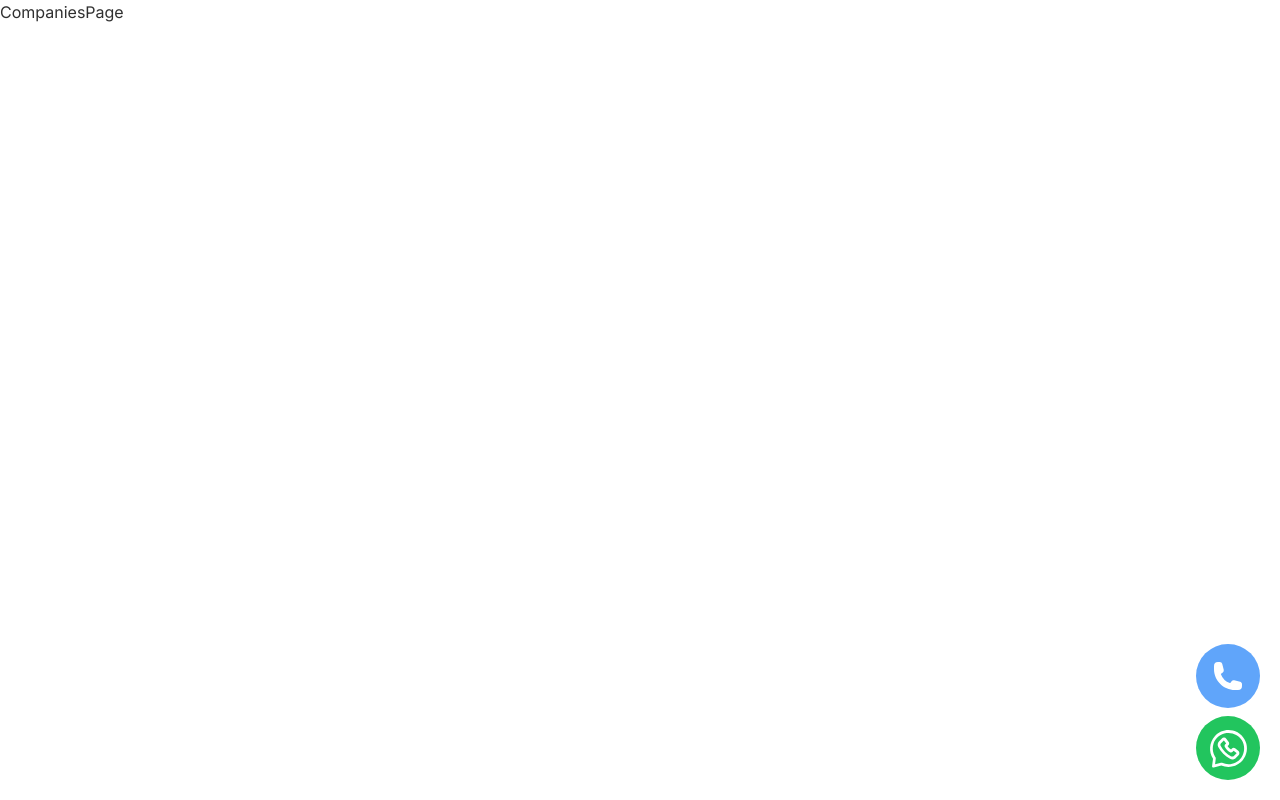
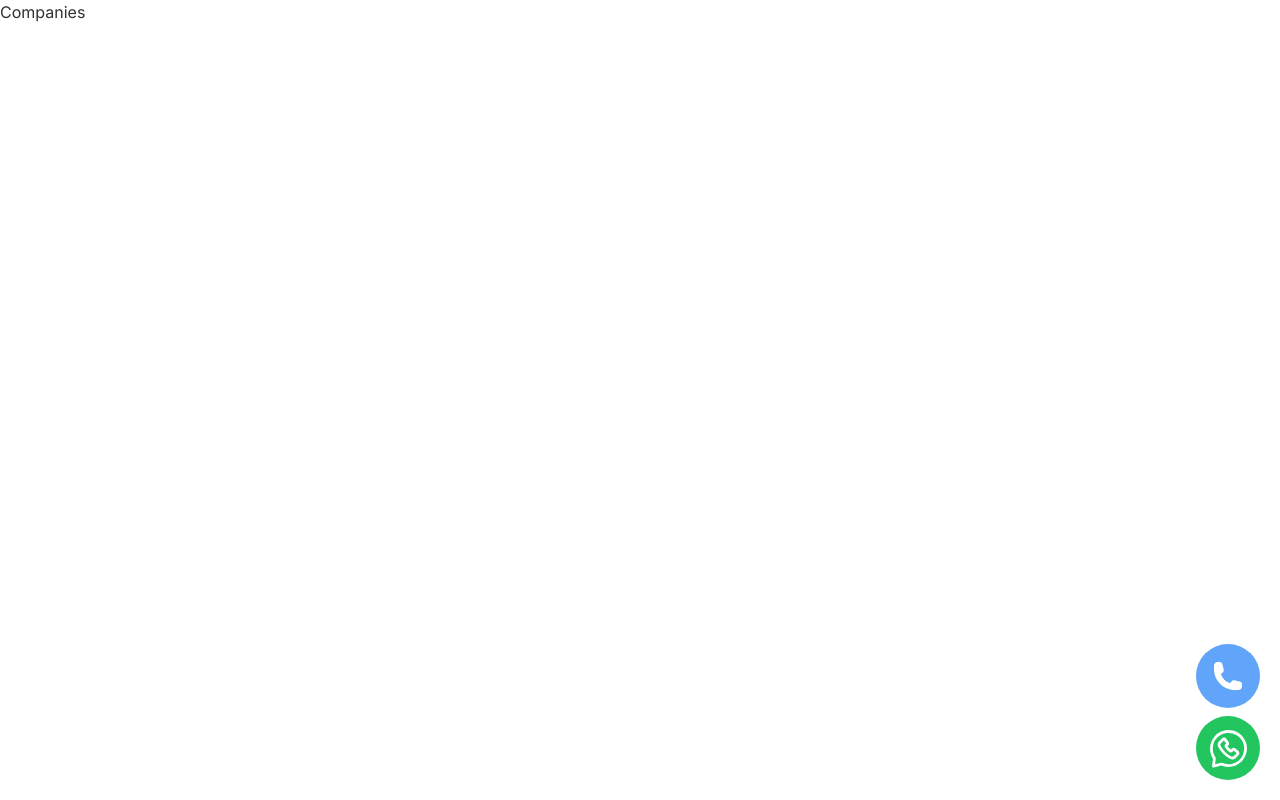
Before and after one commit to cyhammad/repairweb2, a Next.js app: page /companies in a window 1280 px wide. Built offline with nearby package versions, Linux system fonts and the light colour scheme.

Commit message:
all companies complete

```diff
--- a/app/companies/page.jsx
+++ b/app/companies/page.jsx
@@ -2,7 +2,7 @@ import React from 'react'
 
 const CompaniesPage = () => {
   return (
-    <div>CompaniesPage</div>
+    <div>Companies</div>
   )
 }
 
--- a/app/companies/samsung/page.jsx
+++ b/app/companies/samsung/page.jsx
@@ -17,7 +17,7 @@ const SamsungPage = () => {
     <div>
       <div>
         <SamsungHeader />
-
+        {/* MAIN SECTION */}
         <div
           className="hero min-h-screen"
           style={{ backgroundImage: "url('/images/samsung.jpg')" }}
```
